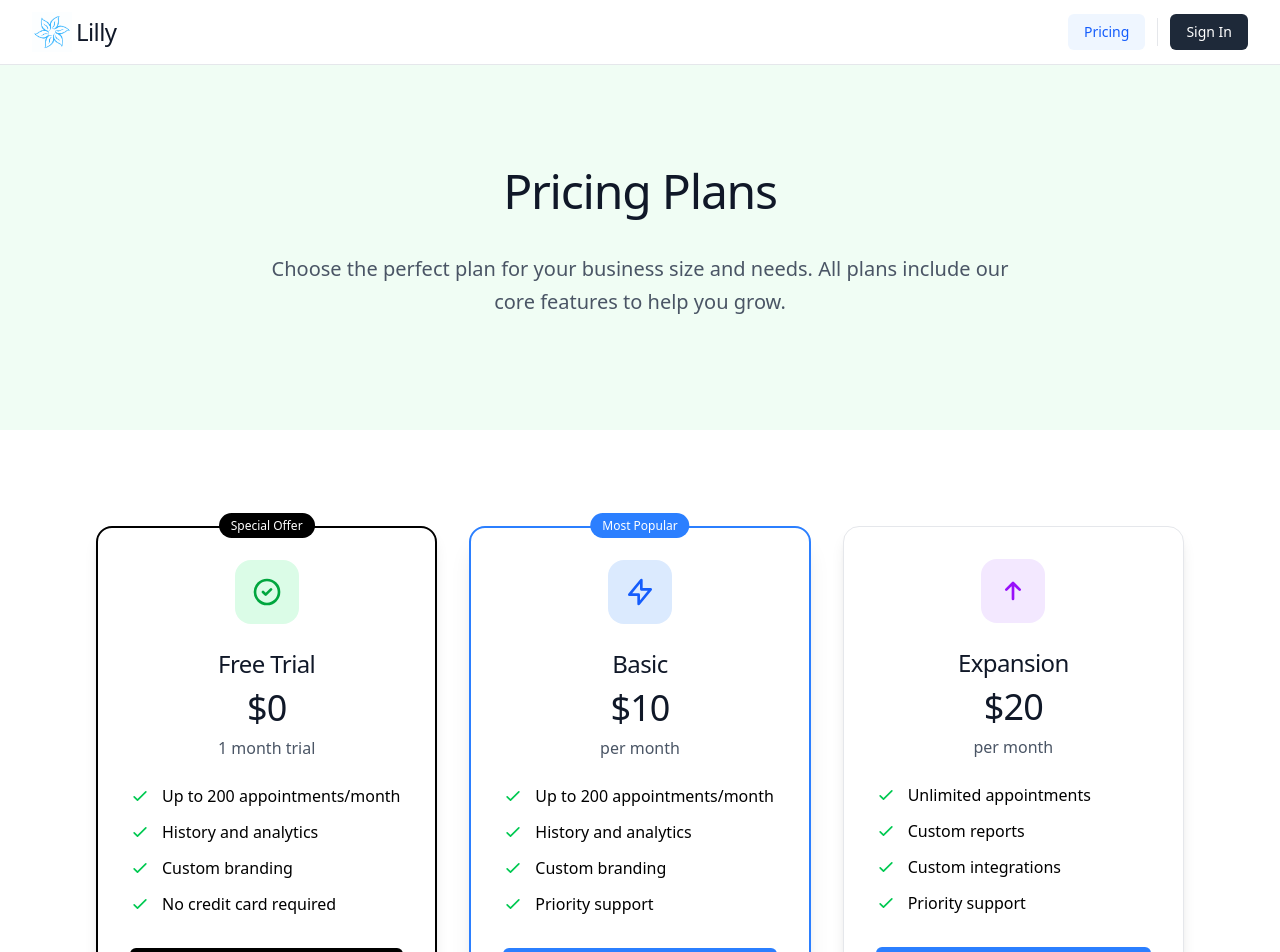
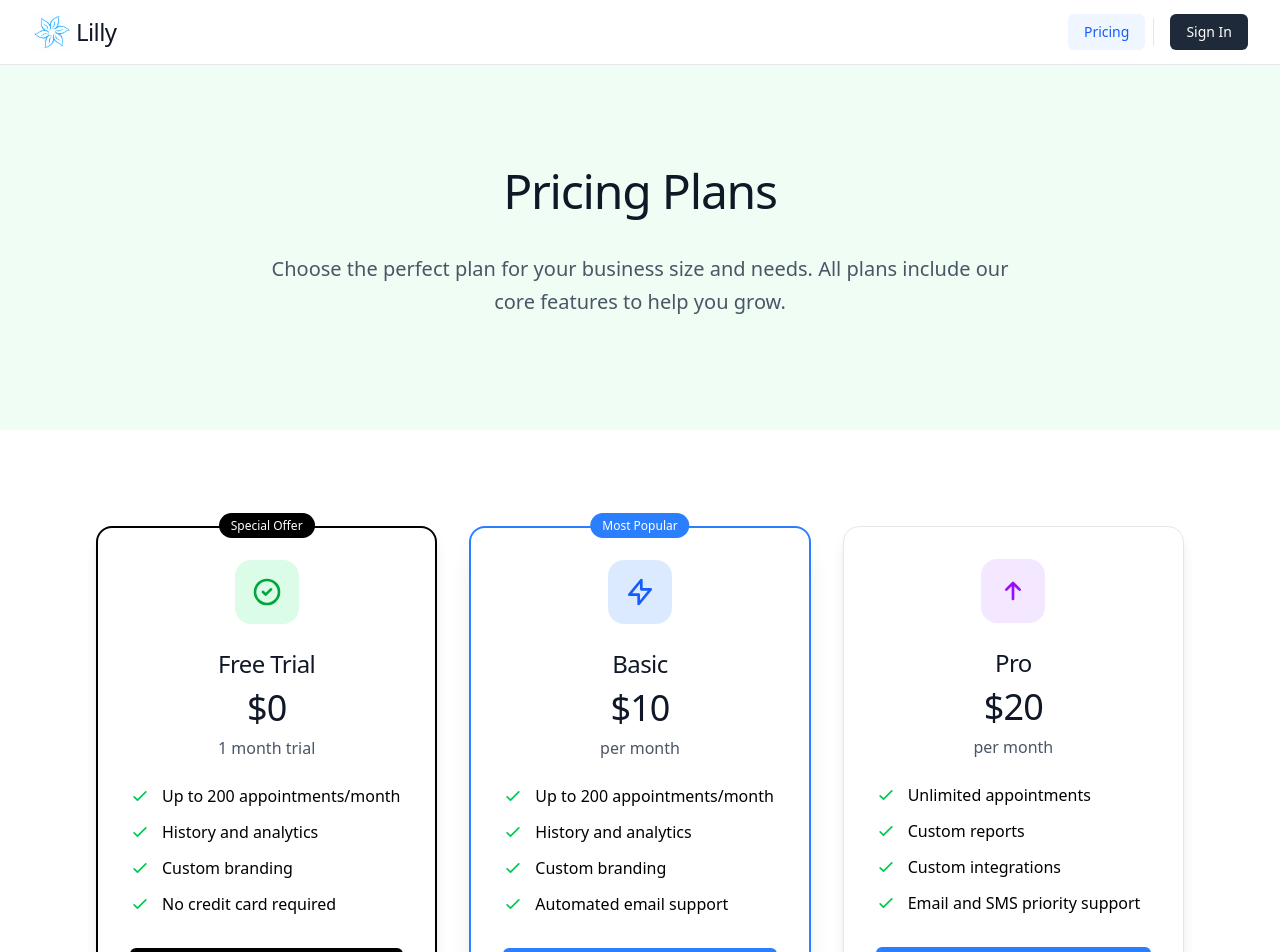
Before and after one commit to DeerEdge/Bookly, a React (Vite) app in the folder order/: page /business-pricing in a window 1280 px wide. Shown: the top 952 px of the page. Built offline with nearby package versions, Linux system fonts and the light colour scheme; no server answers.

Commit message:
Business Pricing page card info changes

```diff
--- a/order/src/components/Navbar.jsx
+++ b/order/src/components/Navbar.jsx
@@ -189,7 +189,7 @@ const Navbar = ({ activeTab, setActiveTab, currentUser, onLogout, isAdmin, isPub
                 >
                   Pricing
                 </button>
-                <div className="ml-2 mr-3 border-l border-gray-200 h-7"></div>
+                <div className="ml-1 mr-4 border-l border-gray-200 h-7"></div>
                 <button
                   onClick={() => navigate('/manage/login')}
                   className="px-4 py-2 text-sm font-light bg-gray-800 hover:bg-gray-900 text-white rounded-md transition-colors duration-200"
--- a/order/src/pages/BusinessPricingPage.jsx
+++ b/order/src/pages/BusinessPricingPage.jsx
@@ -165,7 +165,7 @@ const BusinessPricingPage = () => {
                   <svg className="w-5 h-5 text-green-500 mr-3" fill="none" stroke="currentColor" viewBox="0 0 24 24">
                     <path strokeLinecap="round" strokeLinejoin="round" strokeWidth={2} d="M5 13l4 4L19 7" />
                   </svg>
-                  Priority support
+                  Automated email support
                 </li>
               </ul>
               <Link
@@ -176,7 +176,7 @@ const BusinessPricingPage = () => {
               </Link>
             </motion.div>
 
-            {/* Expansion Plan */}
+            {/* Pro Plan */}
             <motion.div
               className="bg-white border border-gray-200 rounded-2xl p-8 shadow-lg hover:shadow-xl transition-all duration-300"
               variants={itemVariants}
@@ -186,7 +186,7 @@ const BusinessPricingPage = () => {
                   <path strokeLinecap="round" strokeLinejoin="round" strokeWidth={2} d="M7 11l5-5m0 0l5 5m-5-5v12" />
                 </svg>
               </div>
-              <h4 className="text-2xl text-gray-900 mb-2 tracking-tight text-center">Expansion</h4>
+              <h4 className="text-2xl text-gray-900 mb-2 tracking-tight text-center">Pro</h4>
               <div className="text-4xl text-gray-900 mb-2 tracking-tight text-center">$20</div>
               <p className="text-gray-600 mb-6 text-center">per month</p>
               <ul className="text-left space-y-3 mb-8">
@@ -212,7 +212,7 @@ const BusinessPricingPage = () => {
                   <svg className="w-5 h-5 text-green-500 mr-3" fill="none" stroke="currentColor" viewBox="0 0 24 24">
                     <path strokeLinecap="round" strokeLinejoin="round" strokeWidth={2} d="M5 13l4 4L19 7" />
                   </svg>
-                  Priority support
+                  Email and SMS priority support
                 </li>
               </ul>
               <Link
```
